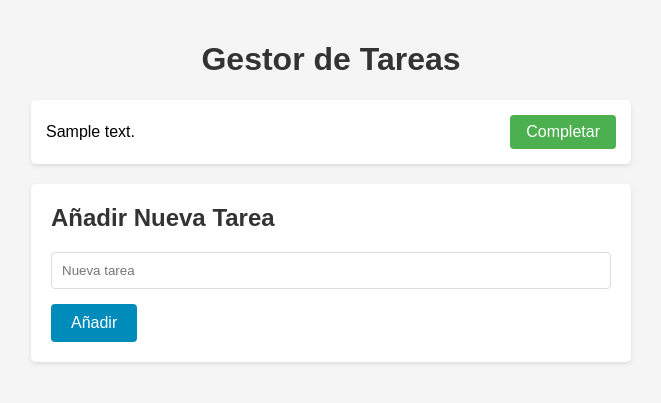
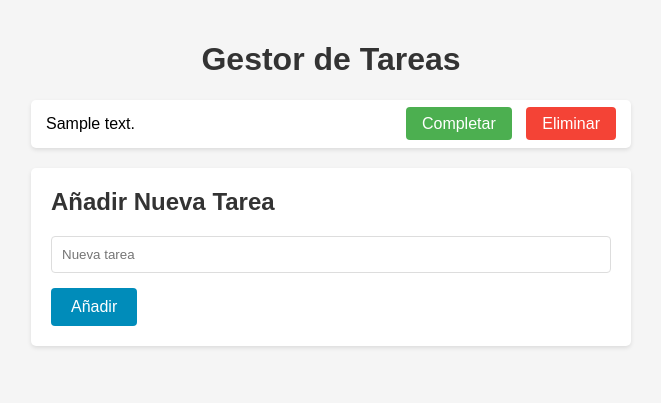
Before and after one commit to enterpricemonica/gestor-tareas-flask, a Flask app: template templates/index.html in a window 1280 px wide. Shown: the top 403 px of the page, without its empty margins (309-970 px from the left). Run offline with Flask 3, Linux system fonts and the light colour scheme; the template is opened without the code that fills it: most values are stand-ins (such as "Sample title", 1, 10 or a date in 2020).

Commit message:
Añadir persistencia con JSON y funcionalidad de eliminar tareas

```diff
--- a/app.py
+++ b/app.py
@@ -1,24 +1,53 @@
 from flask import Flask, request, render_template, redirect, url_for
+import json
 
 app = Flask(__name__)
 
 tareas = []
 siguiente_id = 1
 
+def guardar_datos():
+    with open('tareas.json', 'w') as f:
+        json.dump({'siguiente_id': siguiente_id, 'tareas': tareas}, f)
+
+def cargar_datos():
+    global siguiente_id, tareas
+    try:
+        with open('tareas.json', 'r') as f:
+            data = json.load(f)
+            tareas = data['tareas']
+            siguiente_id = data['siguiente_id']
+    except FileNotFoundError:
+        pass
+
+cargar_datos()
+
 def agregar_tarea(texto):
     global siguiente_id
     tareas.append({'id': siguiente_id, 'texto': texto, 'hecho': False})
     siguiente_id += 1
+    guardar_datos()
 
 def completar_tarea(id):
     for tarea in tareas:
         if tarea['id'] == id:
             tarea['hecho'] = True
             break
+    guardar_datos()
+
+def eliminar_tarea(id):
+    global tareas
+    tareas = [t for t in tareas if t['id'] != id]
+    guardar_datos()
 
 @app.route('/completar/<int:id>')
 def completar(id):
     completar_tarea(id)
+    return redirect('/')
+
+@app.route('/eliminar/<int:id>')
+def eliminar(id):
+    eliminar_tarea(id)
     return redirect('/')
 
 @app.route('/')
--- a/templates/index.html
+++ b/templates/index.html
@@ -49,6 +49,19 @@
         .complete-btn:hover {
             background-color: #45a049;
         }
+        .delete-btn {
+            background-color: #f44336;
+            color: white;
+            border: none;
+            padding: 8px 16px;
+            border-radius: 4px;
+            cursor: pointer;
+            text-decoration: none;
+            margin-left: 10px;
+        }
+        .delete-btn:hover {
+            background-color: #d32f2f;
+        }
         .completed-text {
             color: #888;
             font-style: italic;
@@ -97,11 +110,12 @@
             <span class="task-text {% if task.hecho %}task-completed{% endif %}">
                 {{ task.texto }}
             </span>
-            {% if not task.hecho %}
-            <a href="/completar/{{ task.id }}" class="complete-btn">Completar</a>
-            {% else %}
-            <span class="completed-text">(Completada)</span>
-            {% endif %}
+            <div>
+                {% if not task.hecho %}
+                <a href="/completar/{{ task.id }}" class="complete-btn">Completar</a>
+                {% endif %}
+                <a href="/eliminar/{{ task.id }}" class="delete-btn" onclick="return confirm('¿Eliminar esta tarea?')">Eliminar</a>
+            </div>
         </li>
         {% endfor %}
     </ul>
```
